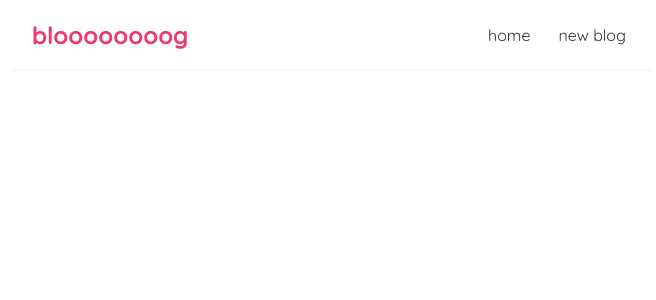
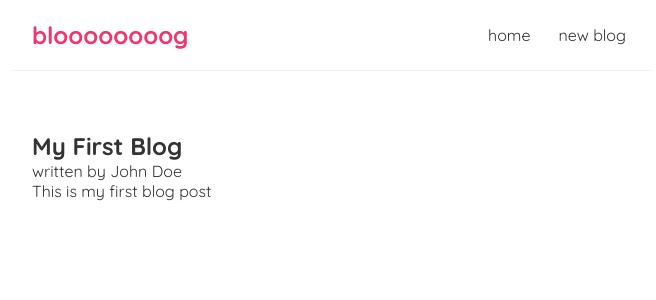
Before and after one commit to harshith-21/basic-blog-site, a React (Create React App) app: page /blogs/1 in a window 1280 px wide. Shown: the top 300 px of the page, without its empty margins (308-964 px from the left). Built offline with nearby package versions, Linux system fonts and the light colour scheme; data requests are answered from the project's data file.

Commit message:
#26 done

```diff
--- a/data/db.json
+++ b/data/db.json
@@ -2,7 +2,7 @@
   "blogs": [
     {
       "title": "My First Blog",
-      "content": "This is my first blog post",
+      "content": "This is my first blog post ",
       "author": "John Doe",
       "id": "1"
     },
--- a/src/App.js
+++ b/src/App.js
@@ -2,6 +2,7 @@
 import Home from "./Home";
 import { BrowserRouter as Router, Route, Switch } from "react-router-dom";
 import Create from "./create";
+import BlogDetails from "./BlogDetails";
 
 function App() {
   // const title = "Hello World";
@@ -19,6 +20,9 @@
             </Route>
             <Route path="/create">
               <Create />
+            </Route>
+            <Route path="/blogs/:id">
+              <BlogDetails />
             </Route>
           </Switch>
           {/* <h2>{title}</h2>
--- /dev/null
+++ b/src/BlogDetails.js
@@ -0,0 +1,26 @@
+import { useParams } from "react-router-dom";
+import useFetch from "./useFetch";
+
+const BlogDetails = () => {
+  const { id } = useParams();
+  const {
+    data: blog,
+    error,
+    isPending,
+  } = useFetch(`http://localhost:8000/blogs/` + id);
+  return (
+    <div className="blog-details">
+      {isPending && <div>loading...</div>}
+      {error && <div>{error}</div>}
+      {blog && (
+        <article>
+          <h2>{blog.title}</h2>
+          <p>written by {blog.author}</p>
+          <div>{blog.content}</div>
+        </article>
+      )}
+    </div>
+  );
+};
+
+export default BlogDetails;
--- a/src/Bloglist.js
+++ b/src/Bloglist.js
@@ -1,6 +1,9 @@
 // const Bloglist = (props) => {
 //   const blogs = props.blogs;
 //   const title = props.title;
+
+import { Link } from "react-router-dom";
+
 //   console.log(props, blogs);
 const Bloglist = ({ blogs, title, handleDelete }) => {
   return (
@@ -8,10 +11,12 @@
       <h1>{title}</h1>
       {blogs.map((blog) => (
         <div className="blog-preview" key={blog.id}>
-          <h2>{blog.title}</h2>
-          <p>written by {blog.author}</p>
-          <p>{blog.body}</p>
-          <button onClick={() => handleDelete(blog.id)}>delete blog</button>
+          <Link to={`/blogs/${blog.id}`}>
+            <h2>{blog.title}</h2>
+            <p>written by {blog.author}</p>
+            <p>{blog.body}</p>
+            <button onClick={() => handleDelete(blog.id)}>delete blog</button>
+          </Link>
         </div>
       ))}
     </div>
--- a/src/index.css
+++ b/src/index.css
@@ -48,3 +48,16 @@
   color: #f1356d;
   margin-bottom: 8px;
 }
+
+.blog-preview a {
+  text-decoration: none;
+}
+
+blog-details h2 {
+  font-size: 20px;
+  color: #f1356d;
+  margin-bottom: 10px;
+}
+blog-details div {
+  margin-bottom: 20px 0;
+}
```
